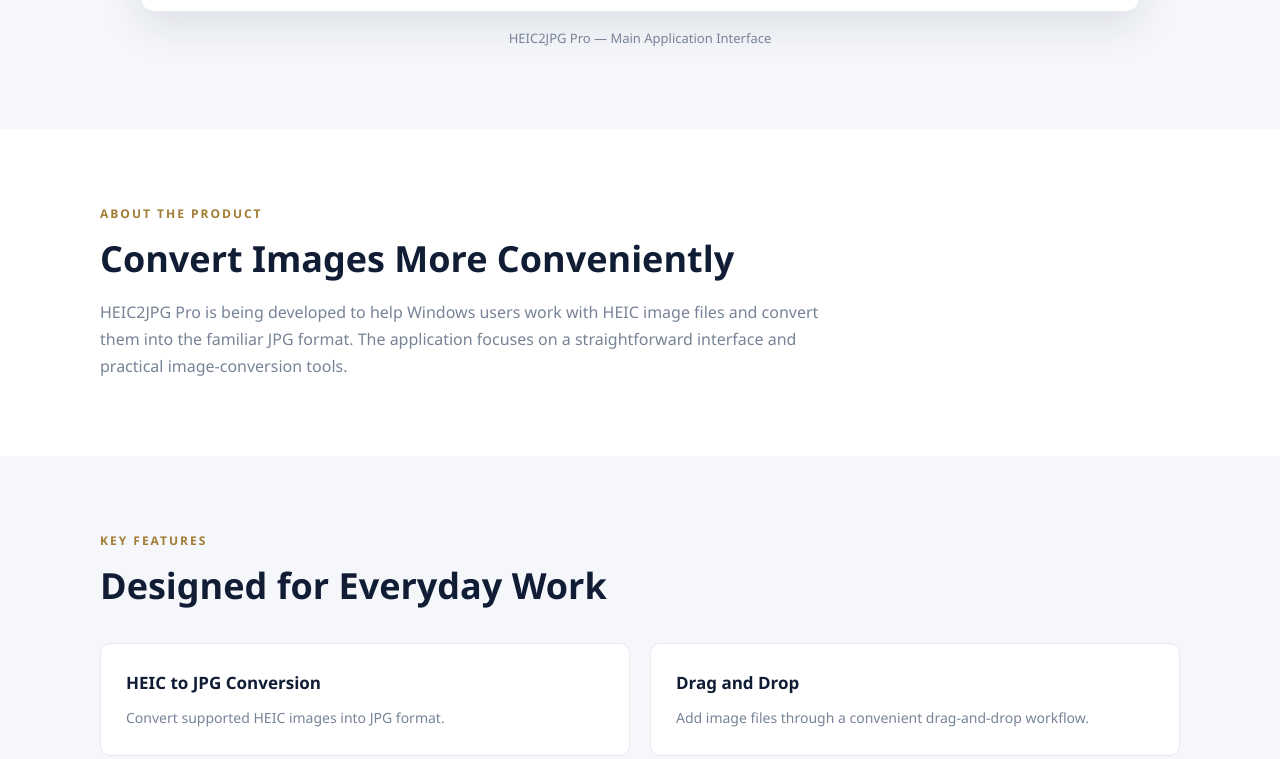
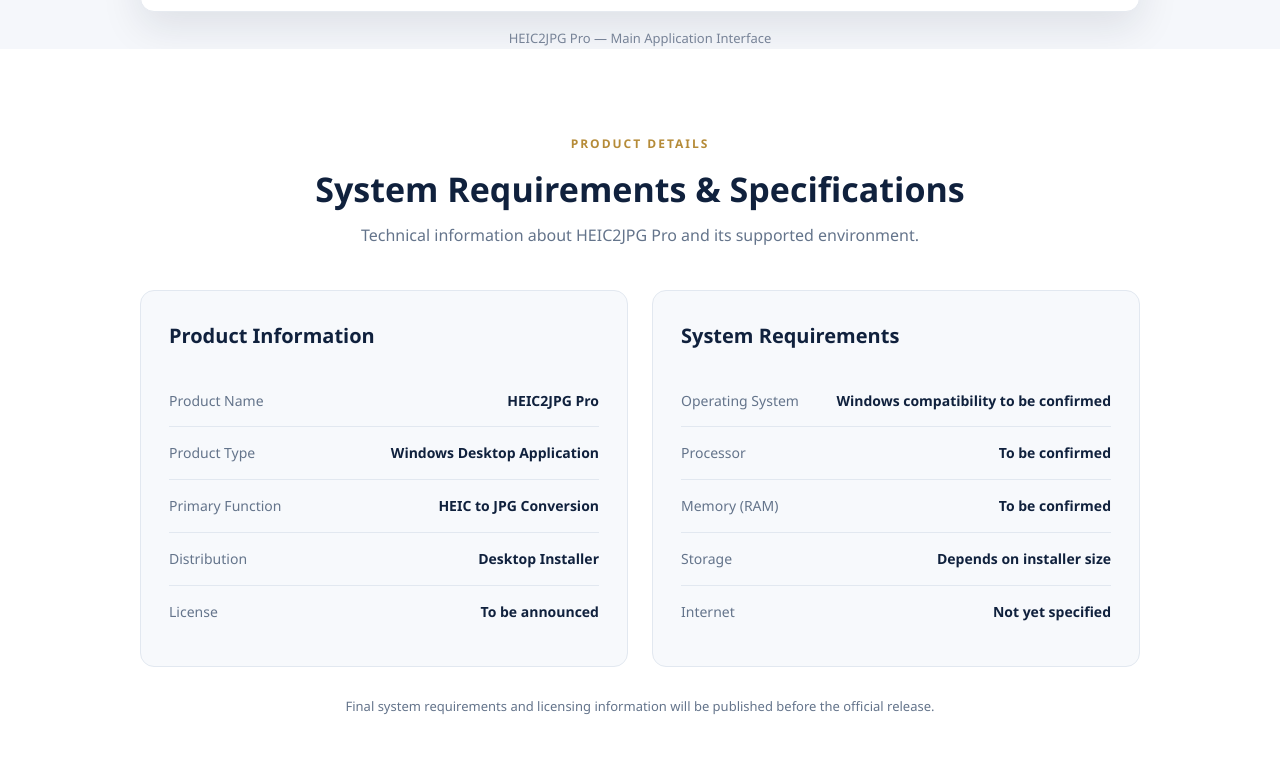
Before and after one commit to BGSoftStudio/BGSoftStudio.github.io, a plain HTML site: page heic2jpg-pro.html in a window 1280 px wide. Shown: the part 1759-2518 px from the top of the page. Drawn offline with Linux system fonts and the light colour scheme.

Commit message:
Add files via upload

```diff
--- a/heic2jpg-pro.html
+++ b/heic2jpg-pro.html
@@ -373,6 +373,88 @@
     margin-top: 15px;
 }
 
+.specifications-section {
+    padding: 80px 0;
+    background: #ffffff;
+}
+
+.specifications-grid {
+    display: grid;
+    grid-template-columns: repeat(2, minmax(0, 1fr));
+    gap: 24px;
+    max-width: 1000px;
+    margin: 40px auto 0;
+}
+
+.specification-card {
+    background: #f7f9fc;
+    border: 1px solid #e2e8f0;
+    border-radius: 14px;
+    padding: 28px;
+}
+
+.specification-card h3 {
+    color: #10213d;
+    font-size: 20px;
+    margin: 0 0 22px;
+}
+
+.spec-row {
+    display: flex;
+    justify-content: space-between;
+    align-items: flex-start;
+    gap: 16px;
+    padding: 14px 0;
+    border-bottom: 1px solid #e2e8f0;
+}
+
+.spec-row:last-child {
+    border-bottom: none;
+}
+
+.spec-row span {
+    color: #64748b;
+    font-size: 14px;
+}
+
+.spec-row strong {
+    color: #10213d;
+    font-size: 14px;
+    text-align: right;
+}
+
+.specifications-note {
+    max-width: 800px;
+    margin: 28px auto 0;
+    text-align: center;
+    color: #64748b;
+    font-size: 13px;
+    line-height: 1.7;
+}
+
+@media (max-width: 700px) {
+    .specifications-section {
+        padding: 55px 0;
+    }
+
+    .specifications-grid {
+        grid-template-columns: 1fr;
+    }
+
+    .specification-card {
+        padding: 20px;
+    }
+
+    .spec-row {
+        flex-direction: column;
+        gap: 6px;
+    }
+
+    .spec-row strong {
+        text-align: left;
+    }
+}
+
     </style>
 </head>
 
@@ -456,6 +538,89 @@
             HEIC2JPG Pro — Main Application Interface
         </p>
     </div>
+
+<section class="specifications-section">
+    <div class="container">
+
+        <div class="section-heading">
+            <span class="eyebrow">PRODUCT DETAILS</span>
+            <h2>System Requirements & Specifications</h2>
+            <p>
+                Technical information about HEIC2JPG Pro
+                and its supported environment.
+            </p>
+        </div>
+
+        <div class="specifications-grid">
+
+            <div class="specification-card">
+                <h3>Product Information</h3>
+
+                <div class="spec-row">
+                    <span>Product Name</span>
+                    <strong>HEIC2JPG Pro</strong>
+                </div>
+
+                <div class="spec-row">
+                    <span>Product Type</span>
+                    <strong>Windows Desktop Application</strong>
+                </div>
+
+                <div class="spec-row">
+                    <span>Primary Function</span>
+                    <strong>HEIC to JPG Conversion</strong>
+                </div>
+
+                <div class="spec-row">
+                    <span>Distribution</span>
+                    <strong>Desktop Installer</strong>
+                </div>
+
+                <div class="spec-row">
+                    <span>License</span>
+                    <strong>To be announced</strong>
+                </div>
+            </div>
+
+            <div class="specification-card">
+                <h3>System Requirements</h3>
+
+                <div class="spec-row">
+                    <span>Operating System</span>
+                    <strong>Windows compatibility to be confirmed</strong>
+                </div>
+
+                <div class="spec-row">
+                    <span>Processor</span>
+                    <strong>To be confirmed</strong>
+                </div>
+
+                <div class="spec-row">
+                    <span>Memory (RAM)</span>
+                    <strong>To be confirmed</strong>
+                </div>
+
+                <div class="spec-row">
+                    <span>Storage</span>
+                    <strong>Depends on installer size</strong>
+                </div>
+
+                <div class="spec-row">
+                    <span>Internet</span>
+                    <strong>Not yet specified</strong>
+                </div>
+            </div>
+
+        </div>
+
+        <p class="specifications-note">
+            Final system requirements and licensing information
+            will be published before the official release.
+        </p>
+
+    </div>
+</section>
+
 </section>
 
 
```
